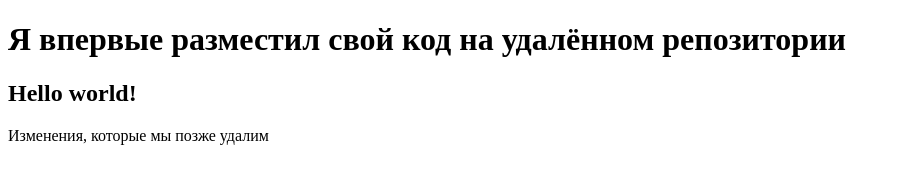
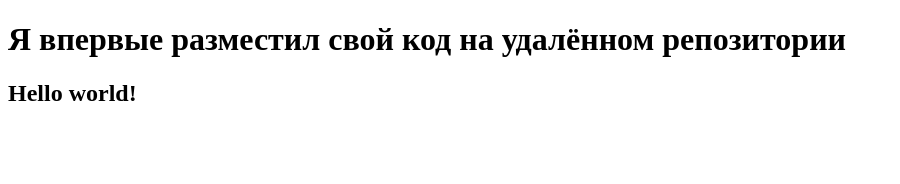
Before and after one commit to ankulikovana/test_repo, a plain HTML site: page index.html in a window 1280 px wide. Shown: the whole page, without its empty margins (0-900 px from the left). Drawn offline with Linux system fonts and the light colour scheme.

Commit message:
wrong changes

```diff
--- a/index.html
+++ b/index.html
@@ -8,6 +8,5 @@
 <body>
     <h1>Я впервые разместил свой код на удалённом репозитории</h1>
     <h2>Hello world!</h2>
-    <p>Изменения, которые мы позже удалим</p>
 </body>
 </html>
```
